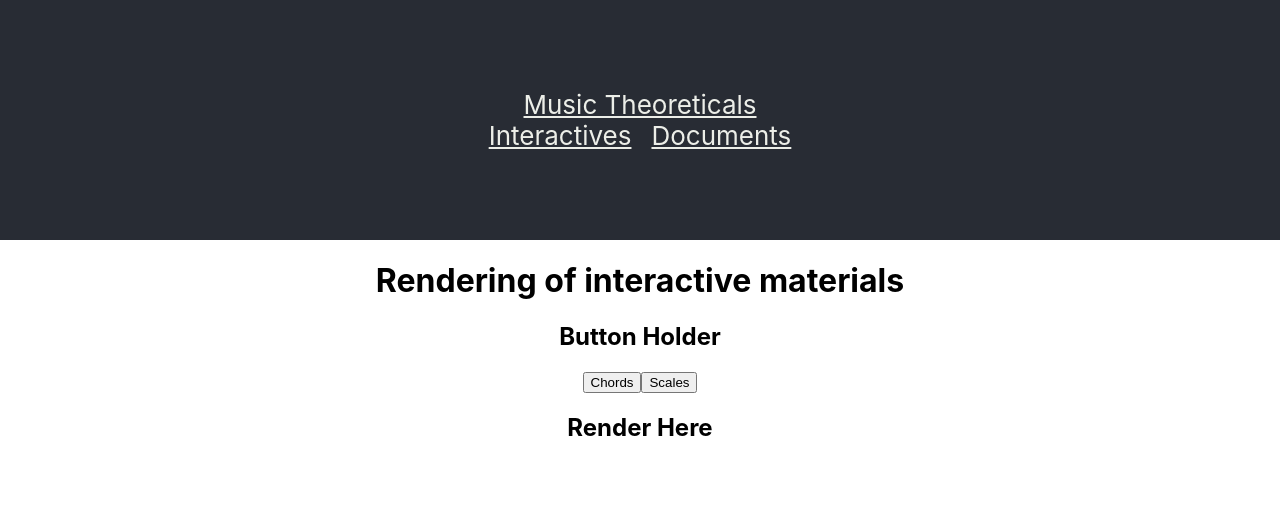
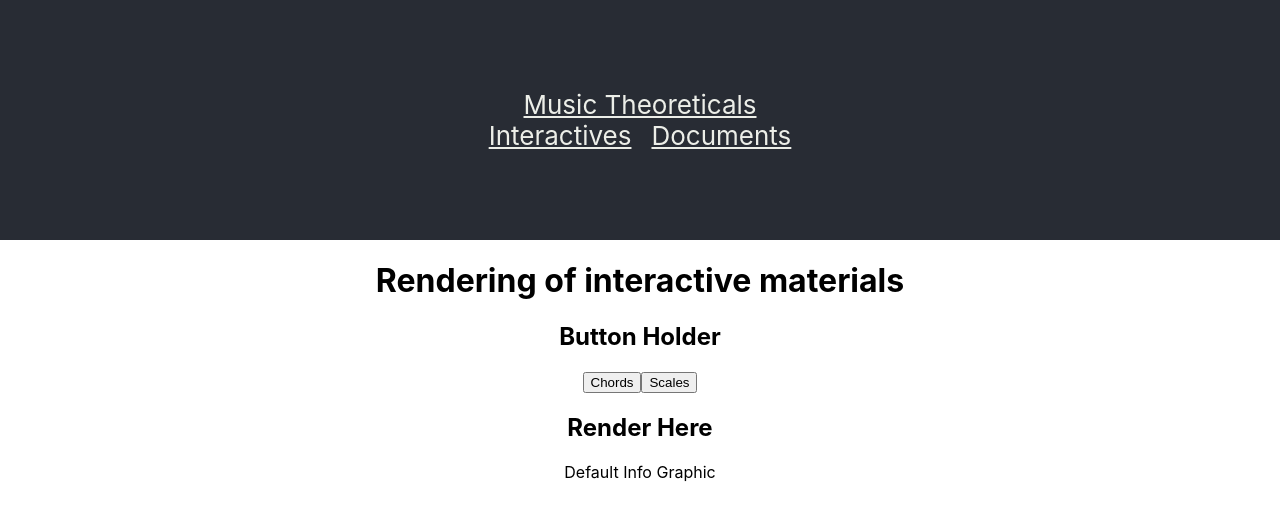
Before and after one commit to pfknight8/music_theory_project, a React (Create React App) app: page /interactive in a window 1280 px wide. Shown: the top 520 px of the page. Built offline with nearby package versions, Linux system fonts and the light colour scheme.

Commit message:
added a placeholder value for the interactives display page

```diff
--- a/src/pages/Interactives.tsx
+++ b/src/pages/Interactives.tsx
@@ -7,12 +7,13 @@ const Interactives = () => {
   interface Feature {
     [key: string]: boolean
   };
-  const initialFeatures: Feature = {"chords": false, "scales": false}
+  const initialFeatures: Feature = {"placeholder": true, "chords": false, "scales": false}
 
   const [showFeatureSet, toggleFeatureSet] = useState(initialFeatures)
 
   const handleFeatures = (feature: string) => {
-    let updateFeature = {[feature]: !showFeatureSet[feature]}
+    let updateFeature = {[feature]: !showFeatureSet[feature], placeholder: false}
+    if (!updateFeature[feature]){updateFeature.placeholder = true}
     let newState: Feature = {...initialFeatures, ...updateFeature}
     toggleFeatureSet(newState)
   }
@@ -28,6 +29,7 @@ const Interactives = () => {
       <section>
         <h2>Render Here</h2>
         <div className="component-holder">
+          {showFeatureSet.placeholder ? <p>Default Info Graphic</p> : null}
           {showFeatureSet.chords ? <ChordCreator /> : null }
           {showFeatureSet.scales ? <ScaleCreator /> : null }
         </div>
```
